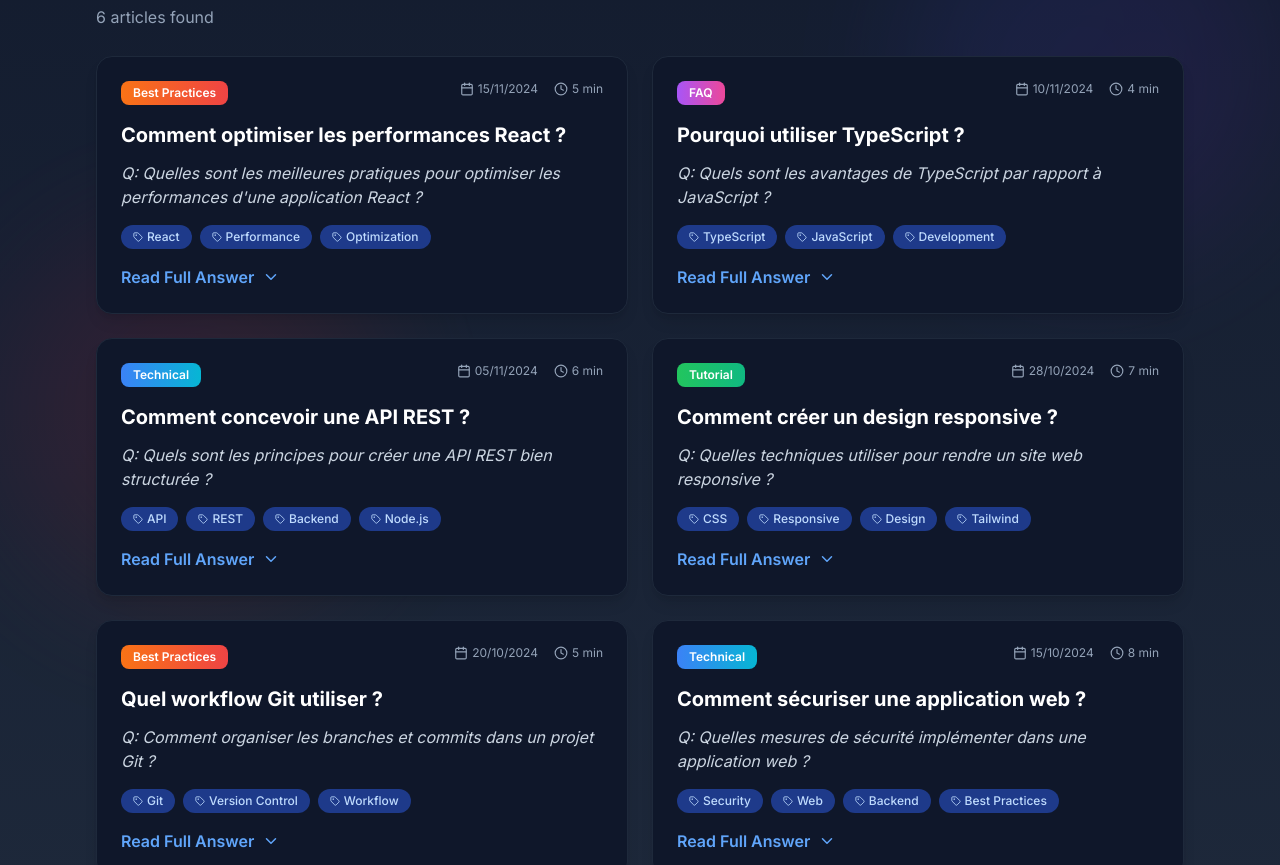
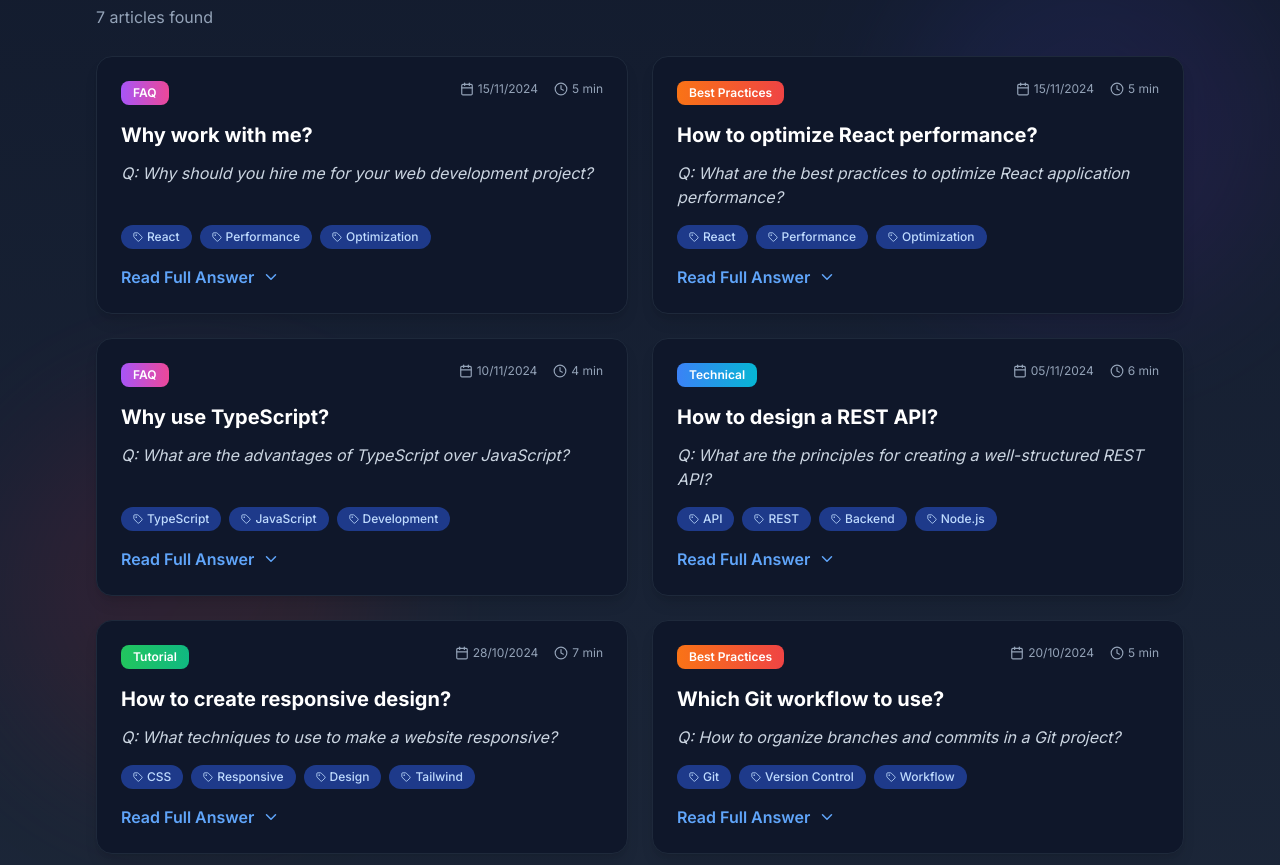
Before and after one commit to neal92/Portfolio_Neal, a React (Vite) app: page / in a window 1280 px wide. Shown: the part 7640-8505 px from the top of the page. Built offline with nearby package versions, Linux system fonts and the light colour scheme.

Commit message:
update blog

```diff
--- a/src/components/blogData.ts
+++ b/src/components/blogData.ts
@@ -10,21 +10,44 @@ export interface BlogPost {
 }
 
 const blogData: BlogPost[] = [
+
+  {
+        id: 'moi',
+        title: 'Why work with me?',
+        category: 'FAQ',
+        question: 'Why should you hire me for your web development project?',
+        answer: `Working with me means choosing a passionate developer dedicated to your project's success.
+        Here are some reasons why I'm the right choice:
+            1. Technical expertise - I master modern technologies like React, Node.js, and many others,
+                ensuring clean and performant code.
+            2. Clear communication - I believe in transparent communication throughout the project,
+                ensuring your needs are always understood and taken into account.
+            3. Meeting deadlines - I commit to delivering projects within agreed timelines without compromising quality.
+            4. Custom solutions - Each project is unique, and I strive to provide solutions tailored to your specific objectives.
+            5. Ongoing support - My commitment doesn't stop at delivery; I'm here to help with maintenance and updates.
+        In summary, I'm passionate about web development and determined to make your project a success!`,
+        tags: ['React', 'Performance', 'Optimization'],
+        date: '2024-11-15',
+        readTime: '5 min'
+
+  },
+
+
   {
     id: 'react-performance',
-    title: 'Comment optimiser les performances React ?',
+    title: 'How to optimize React performance?',
     category: 'Best Practices',
-    question: 'Quelles sont les meilleures pratiques pour optimiser les performances d\'une application React ?',
-    answer: `Les performances React peuvent être optimisées de plusieurs façons :
+    question: 'What are the best practices to optimize React application performance?',
+    answer: `React performance can be optimized in several ways:
 
-    1. Utiliser React.memo() pour éviter les re-renders inutiles des composants fonctionnels.
+    1. Use React.memo() to avoid unnecessary re-renders of functional components.
 
-    2. Optimiser les hooks :
-    - useCallback pour mémoriser les fonctions
-    - useMemo pour mémoriser les calculs coûteux
-    - useRef pour les valeurs qui ne déclenchent pas de re-render
+    2. Optimize hooks:
+    - useCallback to memoize functions
+    - useMemo to memoize expensive calculations
+    - useRef for values that don't trigger re-renders
 
-        3. Code-splitting avec React.lazy() et Suspense pour charger le code à la demande.`,
+    3. Code-splitting with React.lazy() and Suspense to load code on demand.`,
     tags: ['React', 'Performance', 'Optimization'],
     date: '2024-11-15',
     readTime: '5 min'
@@ -34,20 +57,20 @@ const blogData: BlogPost[] = [
 
   {
         id: 'typescript-benefits',
-        title: 'Pourquoi utiliser TypeScript ?',
+        title: 'Why use TypeScript?',
         category: 'FAQ',
-        question: 'Quels sont les avantages de TypeScript par rapport à JavaScript ?',
-        answer: `TypeScript apporte de nombreux avantages au développement JavaScript :
+        question: 'What are the advantages of TypeScript over JavaScript?',
+        answer: `TypeScript brings many advantages to JavaScript development:
 
-        1. Typage statique - Détecte les erreurs à la compilation plutôt qu'à l'exécution.
+        1. Static typing - Detects errors at compile time rather than runtime.
 
-        2. Meilleure autocomplétion - Les IDE peuvent fournir des suggestions plus précises.
+        2. Better autocomplete - IDEs can provide more accurate suggestions.
 
-        3. Refactoring sécurisé - Renommer ou modifier du code devient moins risqué.
+        3. Safe refactoring - Renaming or modifying code becomes less risky.
 
-        4. Documentation vivante - Les types servent de documentation auto-générée.
+        4. Living documentation - Types serve as auto-generated documentation.
 
-        En résumé, TypeScript améliore la maintenabilité et réduit les bugs dans les grandes applications.`,
+        In summary, TypeScript improves maintainability and reduces bugs in large applications.`,
         tags: ['TypeScript', 'JavaScript', 'Development'],
         date: '2024-11-10',
         readTime: '4 min'
@@ -55,30 +78,30 @@ const blogData: BlogPost[] = [
 
   {
         id: 'rest-api-design',
-        title: 'Comment concevoir une API REST ?',
+        title: 'How to design a REST API?',
         category: 'Technical',
-        question: 'Quels sont les principes pour créer une API REST bien structurée ?',
-        answer: `Une bonne API REST suit ces principes fondamentaux :
+        question: 'What are the principles for creating a well-structured REST API?',
+        answer: `A good REST API follows these fundamental principles:
 
-        1. Utiliser les méthodes HTTP correctement :
-        - GET pour récupérer des données
-        - POST pour créer
-        - PUT/PATCH pour mettre à jour
-        - DELETE pour supprimer
+        1. Use HTTP methods correctly:
+        - GET to retrieve data
+        - POST to create
+        - PUT/PATCH to update
+        - DELETE to remove
 
-        2. Nommage des ressources :
-        - Utiliser des noms au pluriel (/users, /posts)
-        - Éviter les verbes dans les URLs
-        - Structure hiérarchique claire (/users/123/posts)
+        2. Resource naming:
+        - Use plural nouns (/users, /posts)
+        - Avoid verbs in URLs
+        - Clear hierarchical structure (/users/123/posts)
 
-        3. Codes de statut HTTP appropriés :
+        3. Appropriate HTTP status codes:
         - 200 OK, 201 Created, 204 No Content
         - 400 Bad Request, 401 Unauthorized, 404 Not Found
         - 500 Internal Server Error
 
-        4. Versioning de l'API (v1, v2) pour maintenir la compatibilité.
+        4. API versioning (v1, v2) to maintain compatibility.
 
-        5. Documentation complète avec Swagger/OpenAPI.`,
+        5. Complete documentation with Swagger/OpenAPI.`,
 
         tags: ['API', 'REST', 'Backend', 'Node.js'],
         date: '2024-11-05',
@@ -87,21 +110,21 @@ const blogData: BlogPost[] = [
 
   {
         id: 'responsive-design',
-        title: 'Comment créer un design responsive ?',
+        title: 'How to create responsive design?',
         category: 'Tutorial',
-        question: 'Quelles techniques utiliser pour rendre un site web responsive ?',
-        answer: `Le design responsive repose sur plusieurs techniques :
+        question: 'What techniques to use to make a website responsive?',
+        answer: `Responsive design relies on several techniques:
 
-        1. Mobile-First Approach** - Commencer par le design mobile puis adapter pour desktop.
+        1. Mobile-First Approach - Start with mobile design then adapt for desktop.
 
-        2. CSS Grid et Flexbox** - Layouts flexibles qui s'adaptent automatiquement.
+        2. CSS Grid and Flexbox - Flexible layouts that adapt automatically.
 
-        3. Unités relatives** - Utiliser rem, em, %, vh/vw au lieu de px fixes.
+        3. Relative units - Use rem, em, %, vh/vw instead of fixed px.
 
-        4. Images responsives :
-        - srcset pour différentes résolutions
-        - object-fit pour l'adaptation des images
-        - lazy loading pour les performances`,
+        4. Responsive images:
+        - srcset for different resolutions
+        - object-fit for image adaptation
+        - lazy loading for performance`,
 
         tags: ['CSS', 'Responsive', 'Design', 'Tailwind'],
         date: '2024-10-28',
@@ -110,20 +133,20 @@ const blogData: BlogPost[] = [
 
   {
         id: 'git-workflow',
-        title: 'Quel workflow Git utiliser ?',
+        title: 'Which Git workflow to use?',
         category: 'Best Practices',
-        question: 'Comment organiser les branches et commits dans un projet Git ?',
-        answer: `Un bon workflow Git améliore la collaboration :
+        question: 'How to organize branches and commits in a Git project?',
+        answer: `A good Git workflow improves collaboration:
 
-        1. Git Flow - Workflow classique avec plusieurs branches :
-        - main/master : code en production
-        - develop : développement en cours
-        - feature/* : nouvelles fonctionnalités
-        - hotfix/* : corrections urgentes
+        1. Git Flow - Classic workflow with multiple branches:
+        - main/master: production code
+        - develop: ongoing development
+        - feature/*: new features
+        - hotfix/*: urgent fixes
 
-        2. Commits atomiques - Un commit = une modification logique.
+        2. Atomic commits - One commit = one logical change.
 
-        3. Pull Requests avec code review avant de merger.`,
+        3. Pull Requests with code review before merging.`,
 
         tags: ['Git', 'Version Control', 'Workflow'],
         date: '2024-10-20',
@@ -132,30 +155,30 @@ const blogData: BlogPost[] = [
 
   {
         id: 'security-web',
-        title: 'Comment sécuriser une application web ?',
+        title: 'How to secure a web application?',
         category: 'Technical',
-        question: 'Quelles mesures de sécurité implémenter dans une application web ?',
-        answer: `La sécurité web nécessite une approche multicouche :
+        question: 'What security measures to implement in a web application?',
+        answer: `Web security requires a multi-layered approach:
 
-        1. Authentification & Autorisation :
-        - JWT avec expiration
-        - Sessions sécurisées
-        - OAuth 2.0 pour l'intégration externe
+        1. Authentication & Authorization:
+        - JWT with expiration
+        - Secure sessions
+        - OAuth 2.0 for external integration
 
-        2. Protection contre les attaques courantes :
-        - XSS : échapper les données utilisateur
-        - CSRF : tokens anti-CSRF
-        - SQL Injection : requêtes préparées
-        - Clickjacking : X-Frame-Options
+        2. Protection against common attacks:
+        - XSS: escape user data
+        - CSRF: anti-CSRF tokens
+        - SQL Injection: prepared statements
+        - Clickjacking: X-Frame-Options
 
-        3. HTTPS obligatoire avec certificats SSL/TLS valides.
+        3. Mandatory HTTPS with valid SSL/TLS certificates.
 
-        4. Headers de sécurité :
+        4. Security headers:
         - Content-Security-Policy
         - Strict-Transport-Security
         - X-Content-Type-Options
 
-        5. Validation des données côté client ET serveur.`,
+        5. Data validation on both client AND server side.`,
 
         tags: ['Security', 'Web', 'Backend', 'Best Practices'],
         date: '2024-10-15',
```
